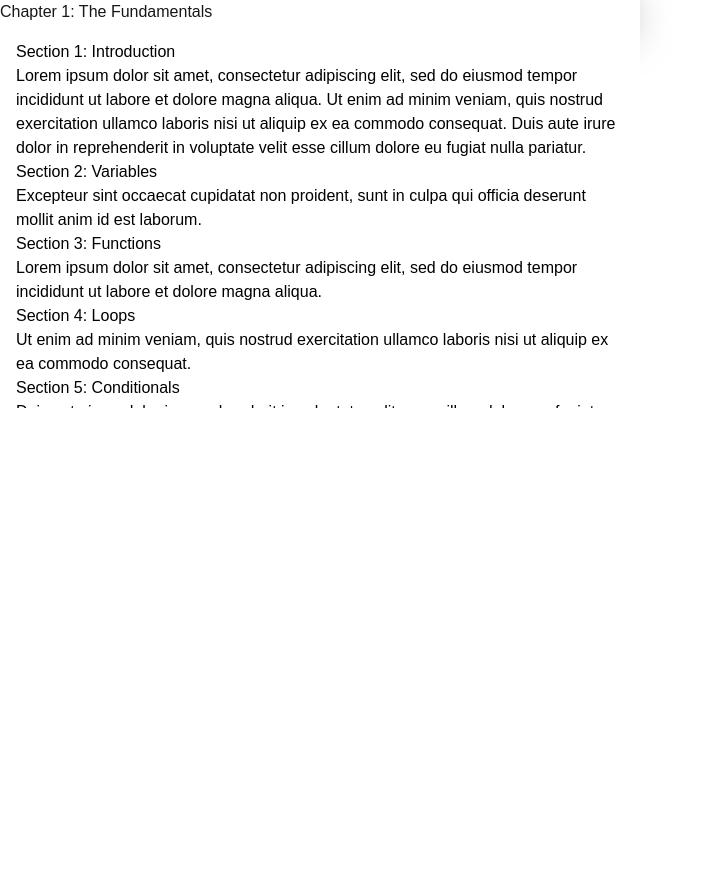
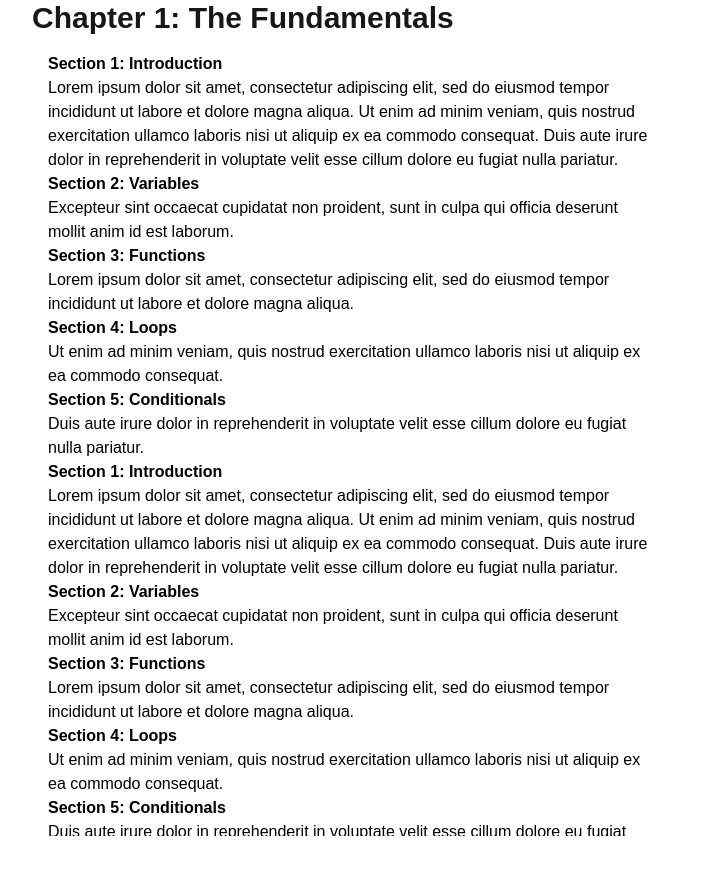
Before and after one commit to Zahraa222/DevLingo, a Next.js app in the folder devlingo/: page / in a window 1280 px wide. Shown: the whole page, without its empty margins (0-710 px from the left). Before the commit the page ends 800 px from the top, so only its background shows below. Built offline with nearby package versions, Linux system fonts and the light colour scheme.

Commit message:
add navigation buttons

```diff
--- a/devlingo/app/components/chapter_side.js
+++ b/devlingo/app/components/chapter_side.js
@@ -12,7 +12,7 @@ function Chapter_side() {
     };
 
     const handlePrevChapter = () => {
-        if (currentChapterIndex > chapters.length - 1) {
+        if (currentChapterIndex > 0) {
             setCurrentChapterIndex(currentChapterIndex - 1);
         }
     };
@@ -20,21 +20,23 @@ function Chapter_side() {
     const currentChapter = chapters[currentChapterIndex] || { title: 'Unknown', sections: [] };
 
     return (
-        <div className='w-1/2 float-left'>
-            <h1 className='shadow-custom'>{currentChapter.title}</h1>
-            <div className='bg-white text-black p-4 overflow-y-auto max-h-96'>
+        <div className='w-1/2 float-left ml-8'>
+            <h1 className='font-bold text-3xl'>{currentChapter.title}</h1>
+            <div className='bg-white text-black p-4 overflow-y-auto max-h-lvh mb-10'>
                 {currentChapter.sections.map((section, index) => (
                     <div key={index}>
-                        <h4>{section.title}</h4>
+                        <h4 className='font-bold'>{section.title}</h4>
                         <p>{section.content}</p>
                     </div>
                 ))}
-                <button onClick={handleNextChapter} disabled={currentChapterIndex >= chapters.length - 1}>
-                    Back
-                </button>
-                <button onClick={handlePrevChapter} disabled={currentChapterIndex >= chapters.length - 1}>
-                    Next
-                </button>
+                <div className="flex justify-between mt-4">
+                    <button className="font-bold rounded-lg text-lg w-36 h-10 bg-[#5f7dae] text-[#ffffff]" onClick={handlePrevChapter} disabled={currentChapterIndex <= 0}>
+                        Back
+                    </button>
+                    <button className="font-bold rounded-lg text-lg w-36 h-10 bg-[#5f7dae] text-[#ffffff]" onClick={handleNextChapter} disabled={currentChapterIndex >= chapters.length - 1}>
+                        Next
+                    </button>
+                </div>
             </div>
         </div>
     );
--- a/devlingo/app/components/chapters.js
+++ b/devlingo/app/components/chapters.js
@@ -2,6 +2,26 @@ export const chapters = [
     {
         title: "Chapter 1: The Fundamentals",
         sections: [
+            {
+                title: "Section 1: Introduction",
+                content: "Lorem ipsum dolor sit amet, consectetur adipiscing elit, sed do eiusmod tempor incididunt ut labore et dolore magna aliqua. Ut enim ad minim veniam, quis nostrud exercitation ullamco laboris nisi ut aliquip ex ea commodo consequat. Duis aute irure dolor in reprehenderit in voluptate velit esse cillum dolore eu fugiat nulla pariatur."
+            },
+            {
+                title: "Section 2: Variables",
+                content: "Excepteur sint occaecat cupidatat non proident, sunt in culpa qui officia deserunt mollit anim id est laborum."
+            },
+            {
+                title: "Section 3: Functions",
+                content: "Lorem ipsum dolor sit amet, consectetur adipiscing elit, sed do eiusmod tempor incididunt ut labore et dolore magna aliqua."
+            },
+            {
+                title: "Section 4: Loops",
+                content: "Ut enim ad minim veniam, quis nostrud exercitation ullamco laboris nisi ut aliquip ex ea commodo consequat."
+            },
+            {
+                title: "Section 5: Conditionals",
+                content: "Duis aute irure dolor in reprehenderit in voluptate velit esse cillum dolore eu fugiat nulla pariatur."
+            },
             {
                 title: "Section 1: Introduction",
                 content: "Lorem ipsum dolor sit amet, consectetur adipiscing elit, sed do eiusmod tempor incididunt ut labore et dolore magna aliqua. Ut enim ad minim veniam, quis nostrud exercitation ullamco laboris nisi ut aliquip ex ea commodo consequat. Duis aute irure dolor in reprehenderit in voluptate velit esse cillum dolore eu fugiat nulla pariatur."
```
